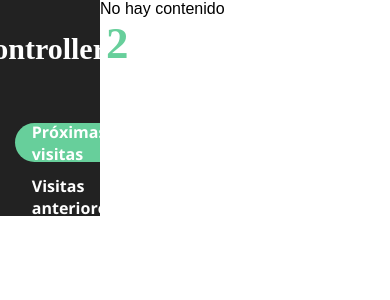
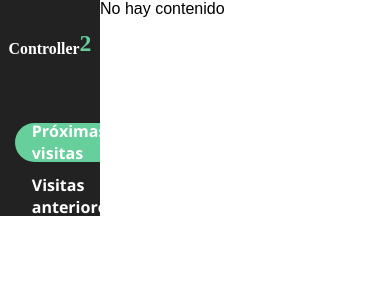
Before and after one commit to Adalab/project-dorcas-s4-controller, a React (Create React App) app: page /#/LayoutPrincipal in a window 390 px wide. Shown: the top 300 px of the page. Built offline with nearby package versions, Linux system fonts and the light colour scheme; a web font is replaced by a local one; what google-maps-react would draw is missing.

Commit message:
use em instead of px

```diff
--- a/src/stylesheet/menuPag.css
+++ b/src/stylesheet/menuPag.css
@@ -11,9 +11,8 @@
     width: 95px; }
   .menuPage {
     width: 100px; }
-  .logoNumber {
-    font-size: 25px;
-    padding-bottom: 4px; }
+  .logoContainer {
+    font-size: 8px; }
   .buttonList {
     font-size: 13px; } }
 
@@ -64,14 +63,18 @@
   justify-content: center;
   align-items: center;
   font-size: 30px;
+  font-size: 1.98em;
   color: #ffffff;
   margin-top: 0;
   height: 98px;
+  height: 6.16em;
   font-family: 'Expletus Sans', cursive;
   margin-bottom: 0;
   font-weight: bold; }
 
 .logoNumber {
   font-size: 45px;
+  font-size: 1.5em;
   color: #67cf9b;
-  padding-bottom: 13px; }
+  padding-bottom: 13px;
+  padding-bottom: .43em; }
--- a/src/stylesheet/menuPag.scss
+++ b/src/stylesheet/menuPag.scss
@@ -7,18 +7,15 @@
   width: 200px;
 }
 @media (max-width: 1024px){
+
   .containerMenu{
     width: 95px;
   }
   .menuPage{
     width: 100px;
   }
-  .logoNumber{
-    font-size: 25px;
-    padding-bottom: 4px;
-  }
-  .logoText{
-
+  .logoContainer {
+    font-size: 8px;
   }
   .buttonList{
     font-size: 13px;
@@ -82,9 +79,11 @@
   justify-content: center;
   align-items: center;
   font-size: 30px;
+  font-size: 1.98em;
   color: #ffffff;
   margin-top: 0;
   height: 98px;
+  height: 6.16em;
   font-family: 'Expletus Sans', cursive;
   margin-bottom: 0;
   font-weight: bold;
@@ -92,6 +91,8 @@
 
 .logoNumber{
   font-size: 45px;
+  font-size: 1.5em;
   color: #67cf9b;
   padding-bottom: 13px;
+  padding-bottom: .43em;
 }
```
Also changed, not shown: 1 other file (tests, documents, lock files or other folders).
